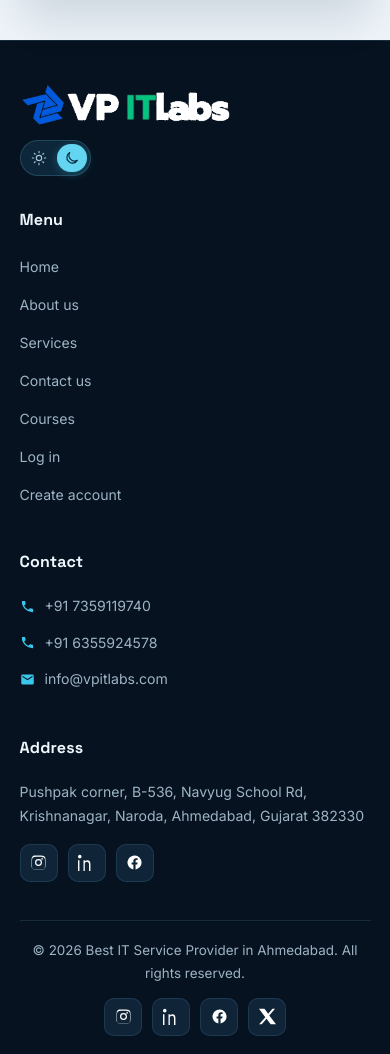
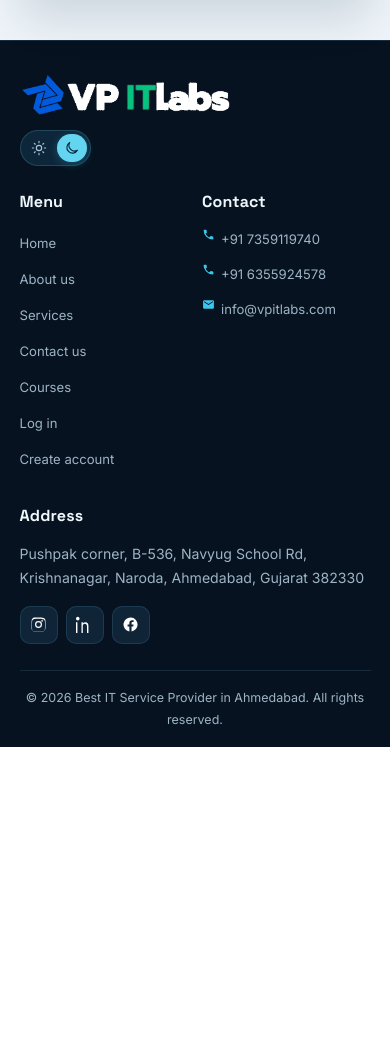
Before and after one commit to romans786/vplab, a PHP site: page /contact.php in a window 390 px wide. Shown: the part 2527-3581 px from the top of the page. After the commit the page ends 3274 px from the top, so only its background shows below. Run offline with PHP 8.4, Linux system fonts and the light colour scheme.

Commit message:
Improve mobile images and footer layout
Co-authored-by: Copilot <223556219+Copilot@users.noreply.github.com>

```diff
--- a/css/style.css
+++ b/css/style.css
@@ -2830,3 +2830,80 @@ body[data-page="terms"] .page-hero::before {
   .page-hero::before,
   .page-hero::after { animation: none; }
 }
+
+@media (max-width: 768px) {
+  .hero-art {
+    width: 100%;
+    max-width: 100%;
+    height: auto;
+    min-height: 0;
+    margin: 10px auto 4px;
+  }
+  .hero-art img {
+    width: 100%;
+    height: auto;
+    max-height: none;
+    object-fit: contain;
+  }
+  .home-think .think-art img,
+  .about-feature .think-art img {
+    height: auto;
+    aspect-ratio: auto;
+    object-fit: contain;
+  }
+  .gallery-media {
+    height: auto;
+    aspect-ratio: 4 / 3;
+    background: #e8f0f4;
+  }
+  .gallery-media img {
+    width: 100%;
+    height: 100%;
+    object-fit: contain;
+  }
+  .home-think .think-visual:hover .think-art img,
+  .about-visual:hover .think-art img { transform: none; }
+}
+
+@media (max-width: 768px) {
+  .site-footer { padding-top: 40px; }
+  .footer-grid {
+    grid-template-columns: repeat(2, minmax(0, 1fr));
+    gap: 26px 20px;
+    padding-bottom: 30px;
+  }
+  .footer-grid > * { min-width: 0; }
+  .footer-grid > .footer-brand,
+  .footer-grid > :last-child { grid-column: 1 / -1; }
+  .footer-brand img { width: min(210px, 70vw); }
+  .site-footer h4 { margin-bottom: 12px; }
+  .footer-links li { margin-bottom: 8px; }
+  .footer-contact li { align-items: flex-start; gap: 8px; }
+  .footer-contact a,
+  .site-footer p { overflow-wrap: anywhere; }
+  .footer-social { flex-wrap: wrap; gap: 8px; }
+  .footer-bottom {
+    justify-content: center;
+    padding: 16px 0;
+    text-align: center;
+  }
+  .footer-bottom p { max-width: 100%; }
+  .footer-bottom > .footer-social { display: none; }
+}
+
+@media (max-width: 480px) {
+  .site-footer { padding-top: 32px; }
+  .footer-grid {
+    grid-template-columns: repeat(2, minmax(0, 1fr));
+    gap: 22px 14px;
+    padding-bottom: 24px;
+  }
+  .footer-grid > .footer-brand,
+  .footer-grid > :last-child { grid-column: 1 / -1; }
+  .footer-links a,
+  .footer-contact a { font-size: .82rem; }
+  .footer-contact li { gap: 6px; font-size: .82rem; }
+  .footer-contact svg { width: 13px; height: 13px; }
+  .footer-bottom { gap: 8px; }
+  .footer-bottom p { font-size: .78rem; }
+}
```
